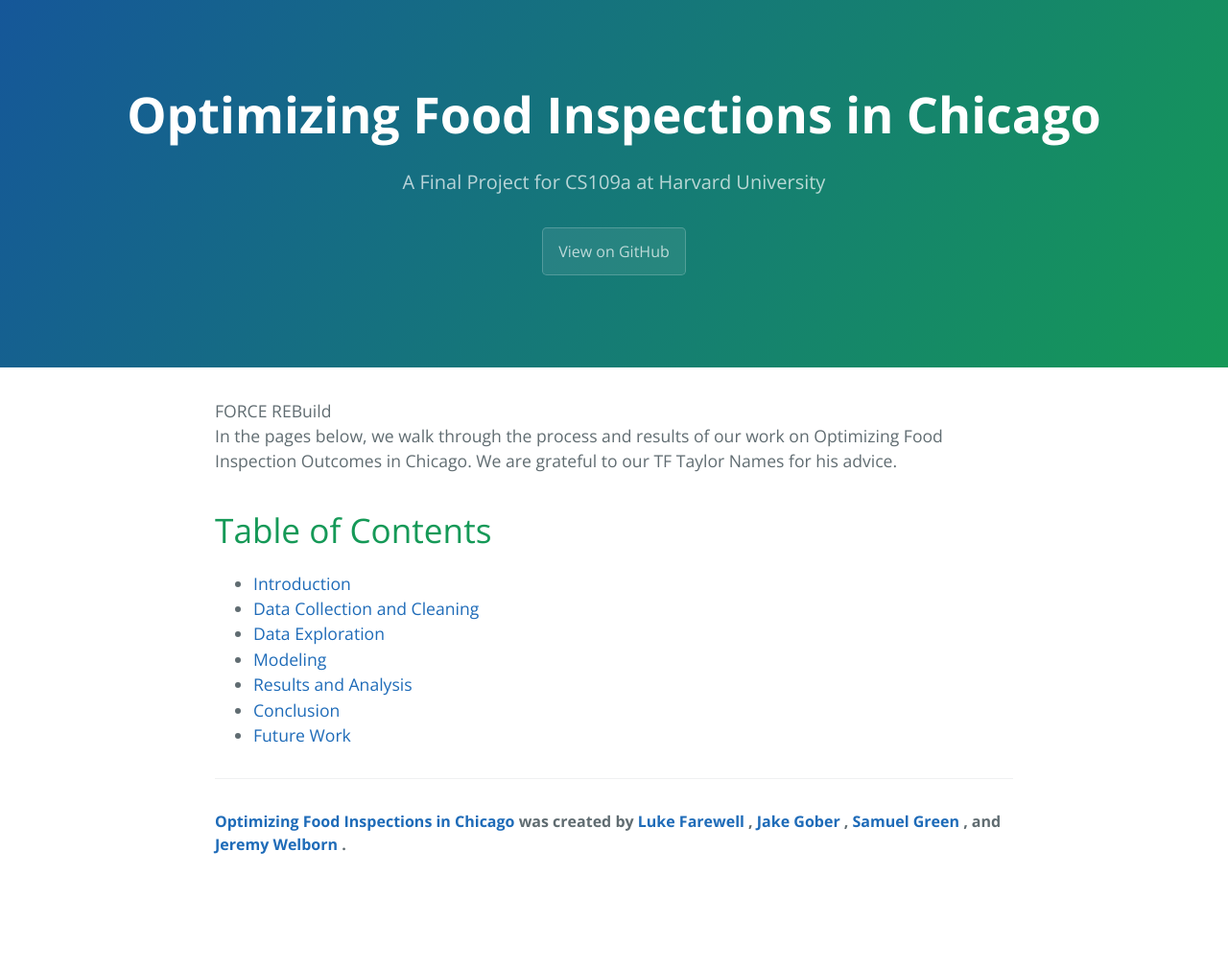
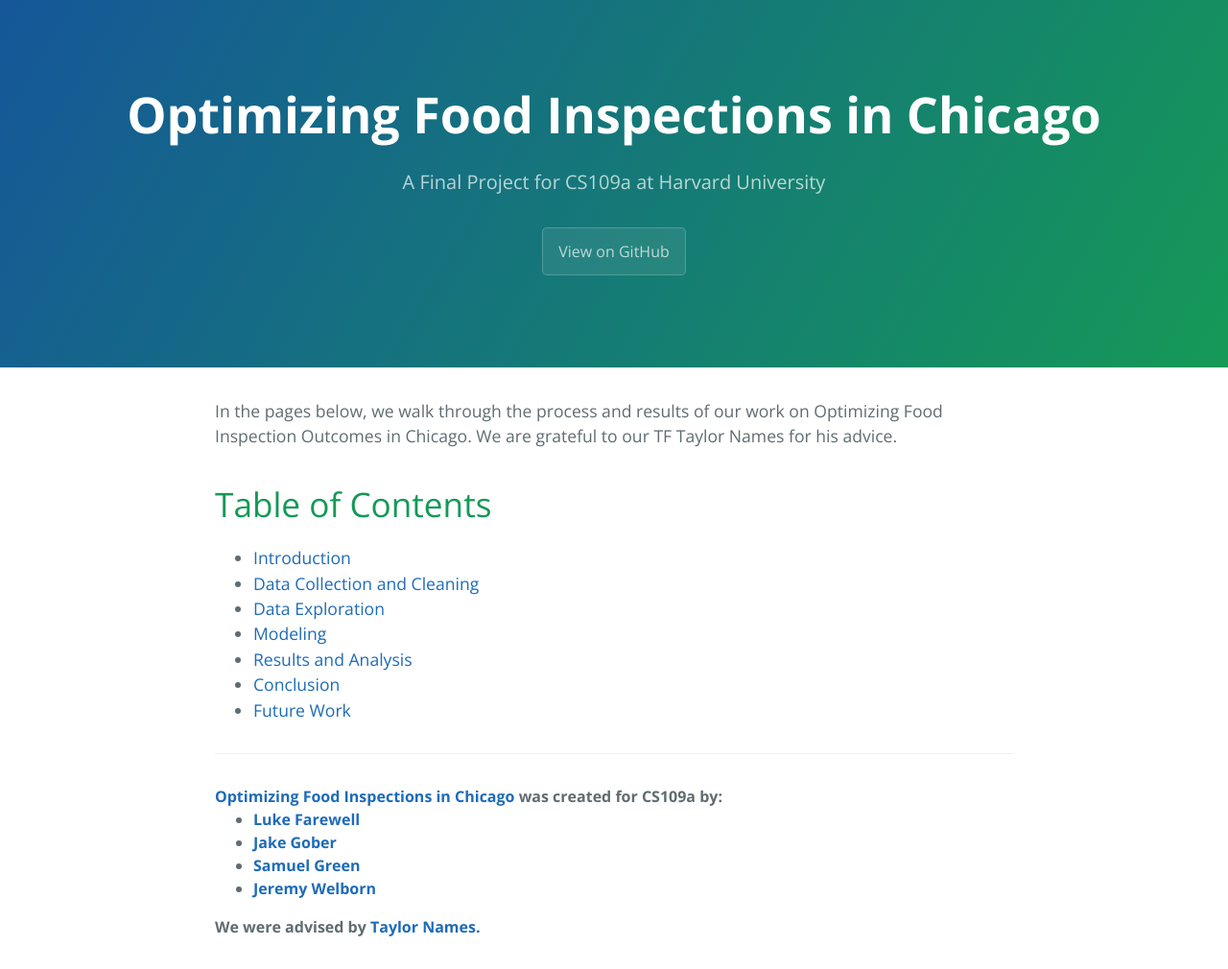
Before and after one commit to Fggw/downloader, a Jekyll site: the page built from docs/index.html, in a window 1280 px wide. Shown: the whole page at 96% size. Built offline with Jekyll 4.4.1, drawn with Linux system fonts in a browser that asks for light colours; the list of posts is cut into pages by our own code; before the commit the page ends 924 px from its top, so only the background shows below that.

Commit message:
add backmatter

```diff
--- a/docs/_config.yml
+++ b/docs/_config.yml
@@ -16,6 +16,10 @@
   - name:       Jeremy Welborn
     url:        http://no.website
 
+advisor:
+  name:         Taylor Names
+  url:          https://github.com/tnames
+
 # Gems
 gems:
   - jekyll-paginate
--- a/docs/_includes/page-footer.html
+++ b/docs/_includes/page-footer.html
@@ -1,14 +1,10 @@
 <footer class="site-footer">
-  <span class="site-footer-owner"><a href="{{ site.url }}">{{ site.title }}</a> was created by
+  <span class="site-footer-owner"><a href="{{ site.url }}">{{ site.title }}</a> was created for CS109a by:
+    <ul>
     {% for author in site.authors %}
-        {% if forloop.last %}
-        and
-        {% endif %}
-        <a href="{{ author.url }}">{{author.name}}</a>
-        {% if forloop.last %}
-        .
-        {% else %}
-        ,
-        {% endif %}
-    {% endfor %}</span>
+        <li><a href="{{ author.url }}">{{author.name}}</a></li>
+    {% endfor %}
+    </ul>
+
+  <span class="site-footer-owner">We were advised by <a href="{{site.advisor.url}}">{{site.advisor.name}}.
 </footer>
--- a/docs/index.html
+++ b/docs/index.html
@@ -2,8 +2,6 @@
 layout: default
 title: {{ site.name }}
 ---
-
-FORCE REBuild
 
 <div id="home">
 In the pages below, we walk through the process and results
```
Also changed, not shown: 11 other files.
